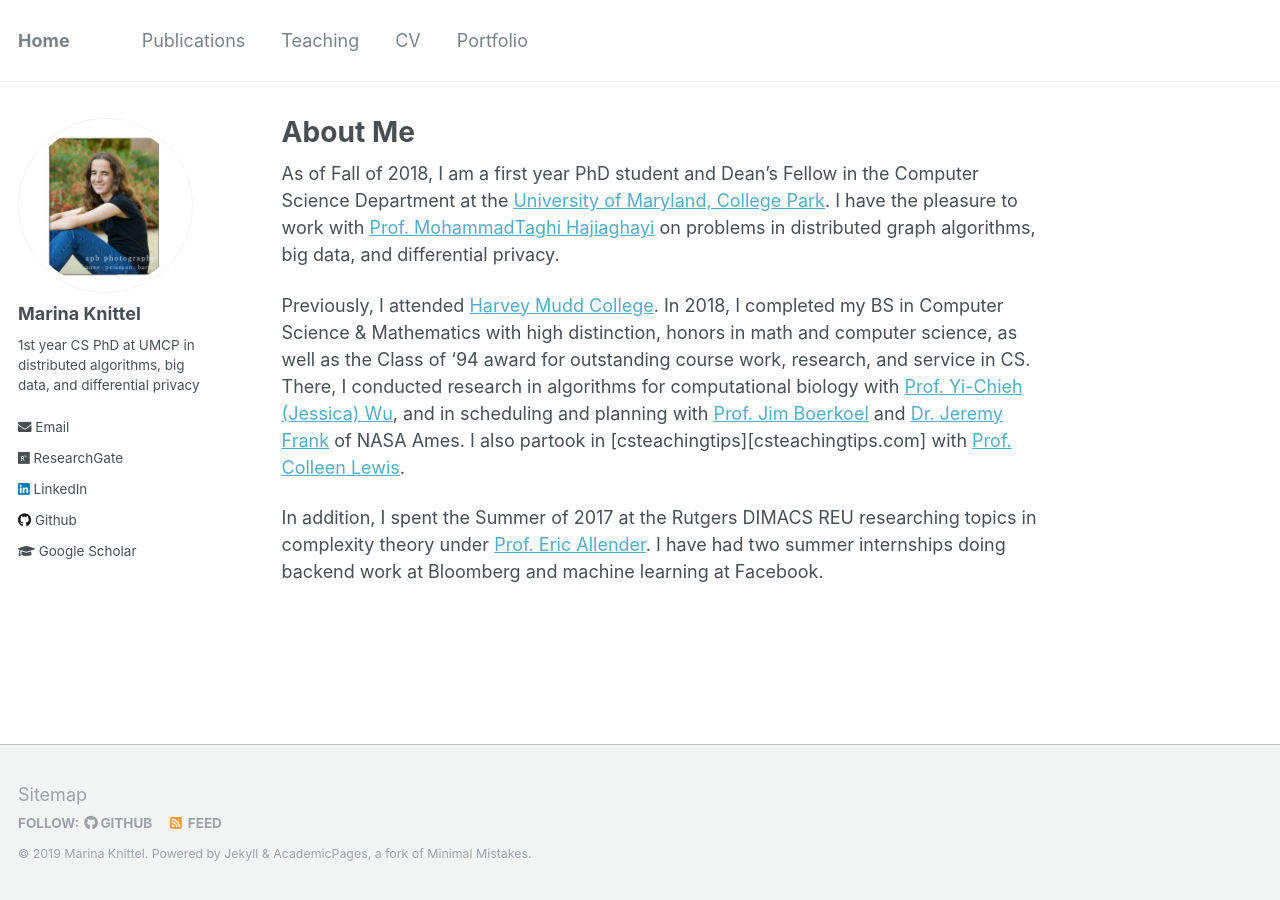
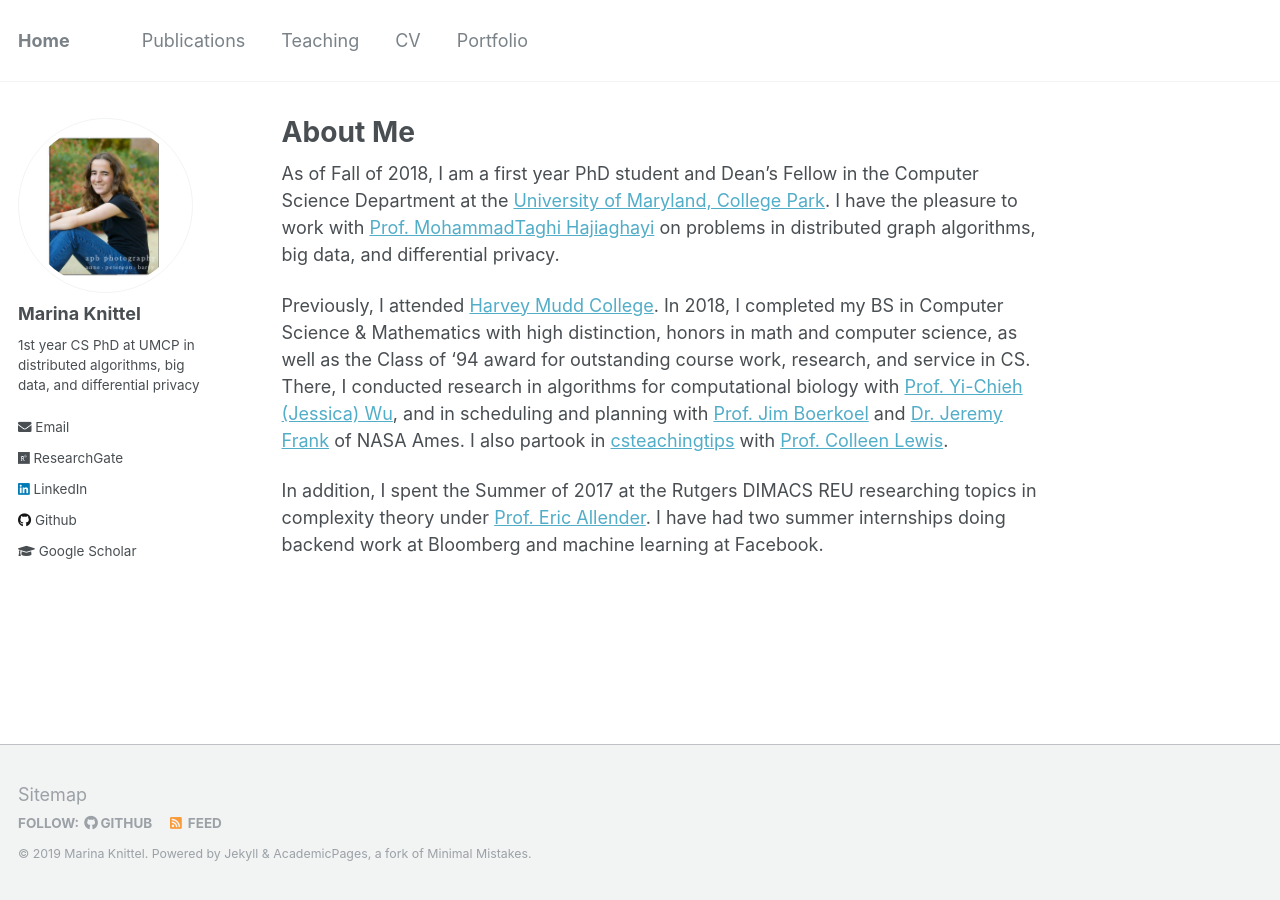
Before and after one commit to mknittel/mknittel.github.io, a Jekyll site: the page built from _pages/about.md, in a window 1280 px wide. Built offline with Jekyll 4.4.1, drawn with Linux system fonts in a browser that asks for light colours.

Commit message:
Fixed minor about bug

```diff
--- a/_pages/about.md
+++ b/_pages/about.md
@@ -10,6 +10,6 @@ redirect_from:
 
 As of Fall of 2018, I am a first year PhD student and Dean's Fellow in the Computer Science Department at the [University of Maryland, College Park](https://www.cs.umd.edu/). I have the pleasure to work with [Prof. MohammadTaghi Hajiaghayi](http://www.cs.umd.edu/~hajiagha/) on problems in distributed graph algorithms, big data, and differential privacy.
 
-Previously, I attended [Harvey Mudd College](https://www.cs.hmc.edu/). In 2018, I completed my BS in Computer Science & Mathematics with high distinction, honors in math and computer science, as well as the Class of '94 award for outstanding course work, research, and service in CS. There, I conducted research in algorithms for computational biology with [Prof. Yi-Chieh (Jessica) Wu](https://www.cs.hmc.edu/~yjw/), and in scheduling and planning with [Prof. Jim Boerkoel](https://www.cs.hmc.edu/~boerkoel/) and [Dr. Jeremy Frank](https://ti.arc.nasa.gov/profile/frank/) of NASA Ames. I also partook in [csteachingtips][csteachingtips.com] with [Prof. Colleen Lewis](http://blogs.hmc.edu/lewis/).
+Previously, I attended [Harvey Mudd College](https://www.cs.hmc.edu/). In 2018, I completed my BS in Computer Science & Mathematics with high distinction, honors in math and computer science, as well as the Class of '94 award for outstanding course work, research, and service in CS. There, I conducted research in algorithms for computational biology with [Prof. Yi-Chieh (Jessica) Wu](https://www.cs.hmc.edu/~yjw/), and in scheduling and planning with [Prof. Jim Boerkoel](https://www.cs.hmc.edu/~boerkoel/) and [Dr. Jeremy Frank](https://ti.arc.nasa.gov/profile/frank/) of NASA Ames. I also partook in [csteachingtips](csteachingtips.com) with [Prof. Colleen Lewis](http://blogs.hmc.edu/lewis/).
 
 In addition, I spent the Summer of 2017 at the Rutgers DIMACS REU researching topics in complexity theory under [Prof. Eric Allender](https://www.cs.rutgers.edu/~allender/). I have had two summer internships doing backend work at Bloomberg and machine learning at Facebook.
```
